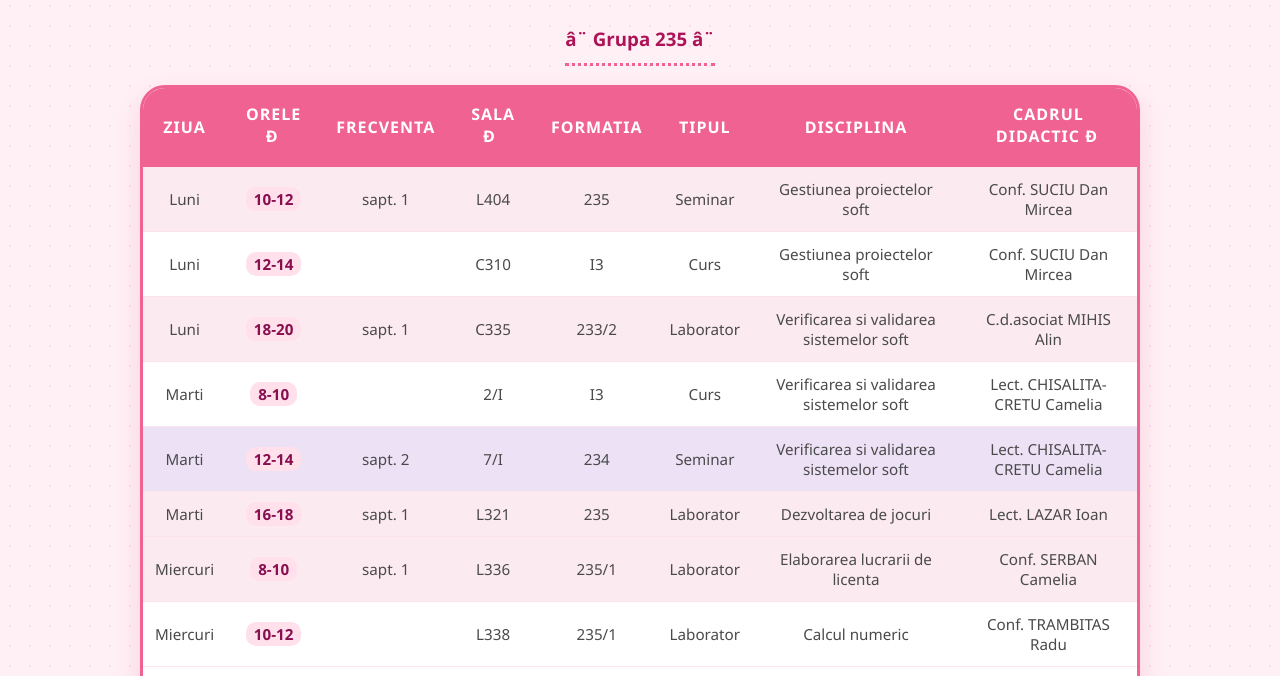
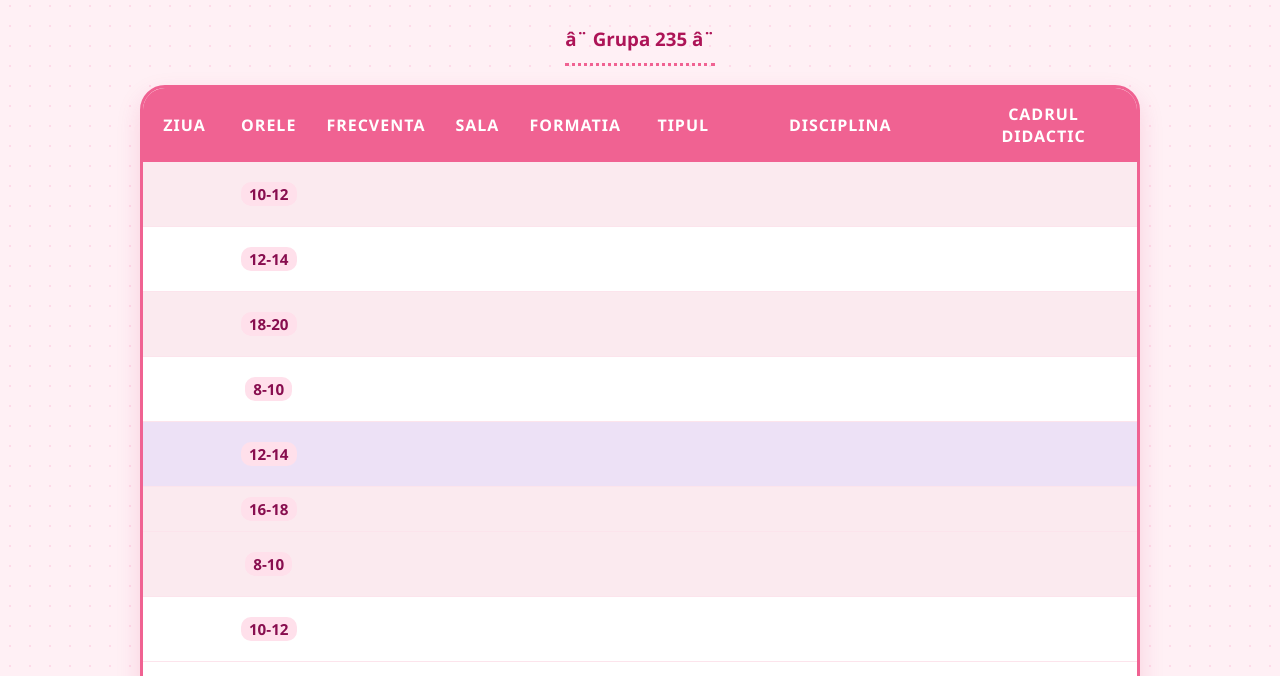
Before and after one commit to Denisa-Florina/orar-facultate, a plain HTML site: page index.html in a window 1280 px wide. Shown: the part 124-800 px from the top of the page. Drawn offline with Linux system fonts and the light colour scheme.

Commit message:
Fix HTML formatting and improve styling

```diff
--- a/index.html
+++ b/index.html
@@ -9,7 +9,7 @@
             background-image: radial-gradient(#ffdae9 1px, transparent 1px);
             background-size: 20px 20px;
             font-family: 'Segoe UI', 'Comic Sans MS', cursive, sans-serif;
-            color: #4a4a4a;
+            color: #0000;
             margin: 20px;
             display: flex;
             flex-direction: column;
@@ -113,13 +113,13 @@
         <thead>
             <tr>
                 <th>Ziua</th>
-                <th>Orele 🕒</th>
+                <th>Orele</th>
                 <th>Frecventa</th>
-                <th>Sala 🏠</th>
+                <th>Sala</th>
                 <th>Formatia</th>
                 <th>Tipul</th>
                 <th>Disciplina</th>
-                <th>Cadrul didactic 🎓</th>
+                <th>Cadrul didactic</th>
             </tr>
         </thead>
         <tbody>
```
